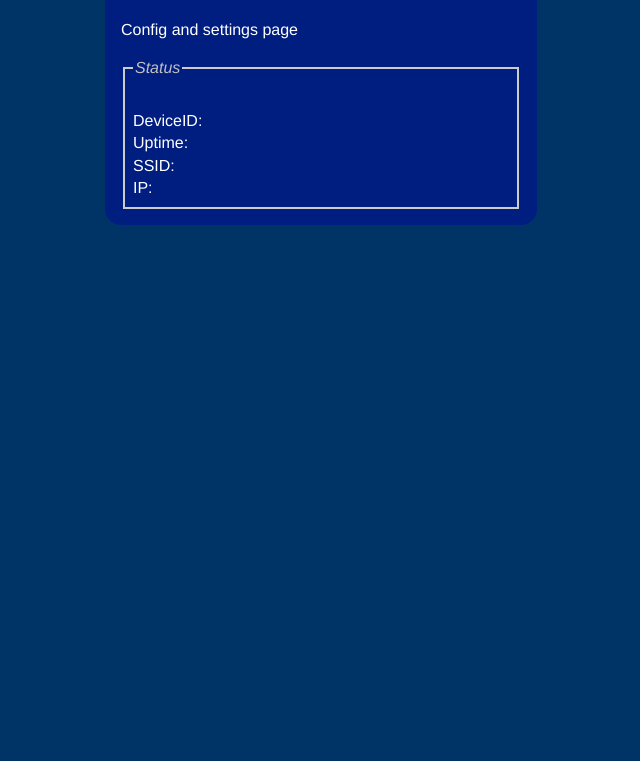
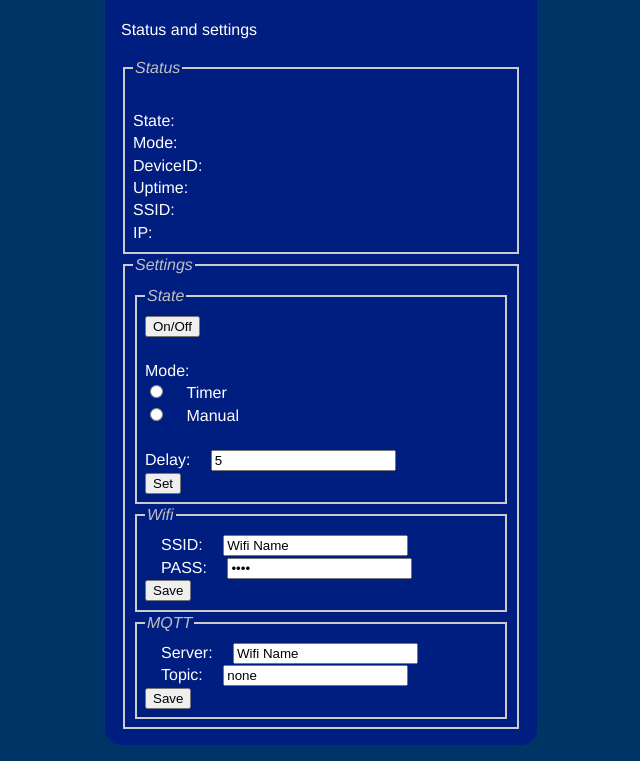
Before and after one commit to dtxster/Shelly1, a plain HTML site: page fs/index.html in a window 1280 px wide. Shown: the part 101-862 px from the top of the page, without its empty margins (319-959 px from the left). Before the commit the page ends 800 px from the top, so only its background shows below. Drawn offline with Linux system fonts and the light colour scheme.

Commit message:
HTML layout update

```diff
--- a/fs/index.html
+++ b/fs/index.html
@@ -12,17 +12,68 @@
     <h1>Smart Stairs Switch</h1>
 
     <p>
-      Config and settings page
+      Status and settings
     </p>
 
     <fieldset>
         <legend>Status</legend>
-
+        <label><br>State: </label>
+        <label><br>Mode: </label>
         <label><br>DeviceID: </label>
         <label><br>Uptime: </label>
         <label><br>SSID: </label>
         <label><br>IP: </label>
     </fieldset>
+    <fieldset>
+      <legend>Settings</legend>
+       <fieldset>
+        <legend>State</legend>
+        <div>
+        <button name="btn_on">On/Off</button>
+        </div>
+        <div>
+        <label><br>Mode: </label><br>
+        <input type="radio" id="0" name="mode">
+        <label for="0">Timer</label><br/>
+        <input type="radio" id="1" name="mode">
+        <label for="1">Manual</label><br/>
+        <label for="delay"><br>Delay: </label>
+        <input type="text" id="delay" value="5">
+        <div id=btn>
+        <button name="btn_mode">Set</button>
+        <div>
+        </div>
+      </fieldset>
+      <fieldset>
+        <legend>Wifi</legend>
+        <div>
+          <label for="ssid">SSID: </label>
+          <input type="text" id="ssid" value="Wifi Name">
+        </div>
+        <div>
+          <label for="pass">PASS:</label>
+          <input type="password" id="pass" value="none">
+        </div>
+        <div id=btn>
+        <button name="btn_wifi">Save</button>
+        </div>
+      </fieldset>
+      <fieldset>
+      <legend>MQTT</legend>
+      <div>
+      <label for="mqtt_srv">Server: </label>
+      <input type="text" id="mqtt_srv" value="Wifi Name">
+      </div>
+      <div>
+      <label for="mqtt_topic">Topic:</label>
+      <input type="text" id="mqtt_topic" value="none">
+      </div>
+      <div id=btn>
+      <button name="btn_mqtt">Save</button>
+      </div>
+      </fieldset>
+
+    </fieldset>
   </div>
 </body>
 </html>
--- a/fs/style.css
+++ b/fs/style.css
@@ -18,6 +18,11 @@ div.status {
   border-radius: 1em;
 }
 
+div.btn {
+  margin: auto;
+  padding: auto;
+}
+
 fieldset {
   border: 2px solid #ccc;
   padding: 0.5em;
```
Also changed, not shown: 2 other files.
